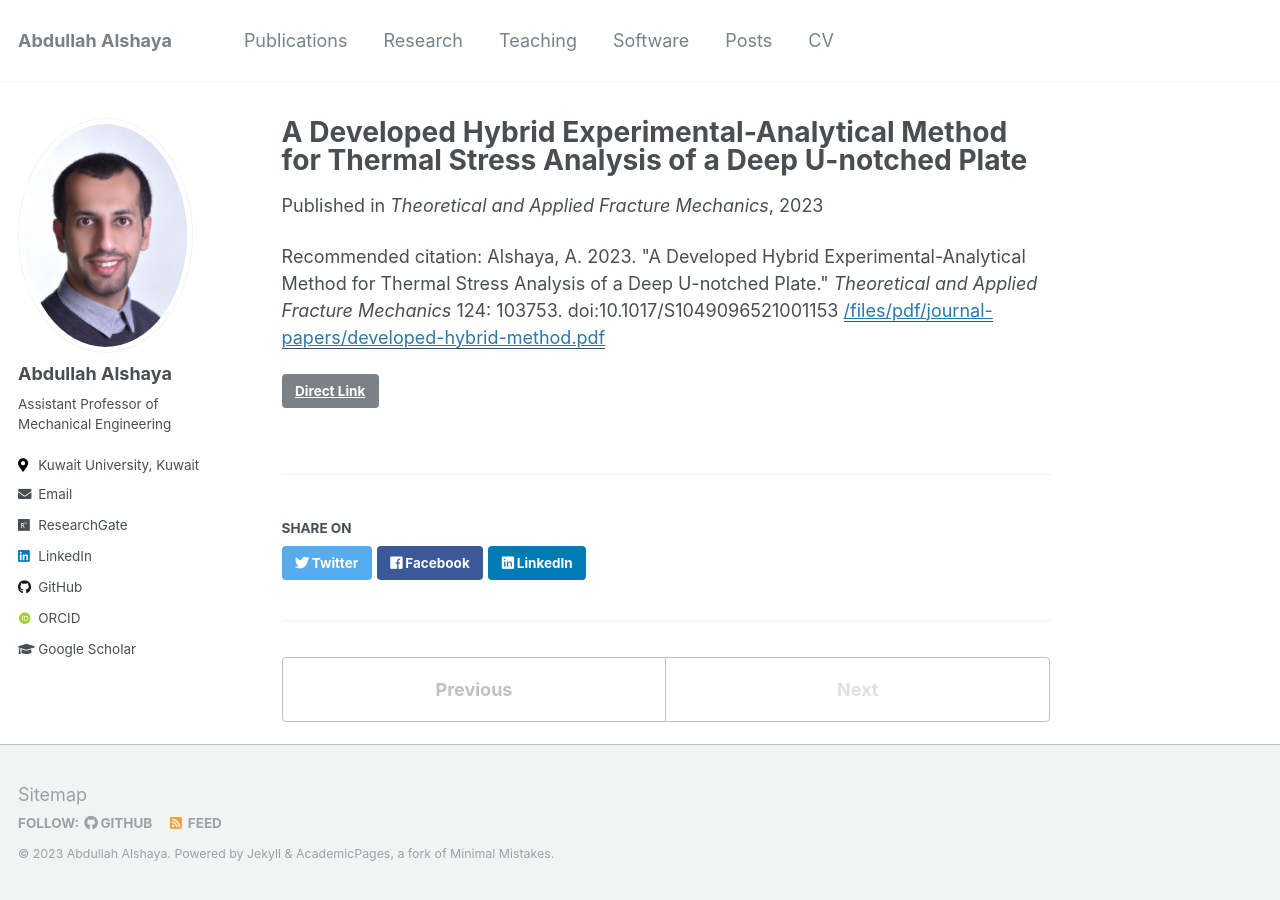
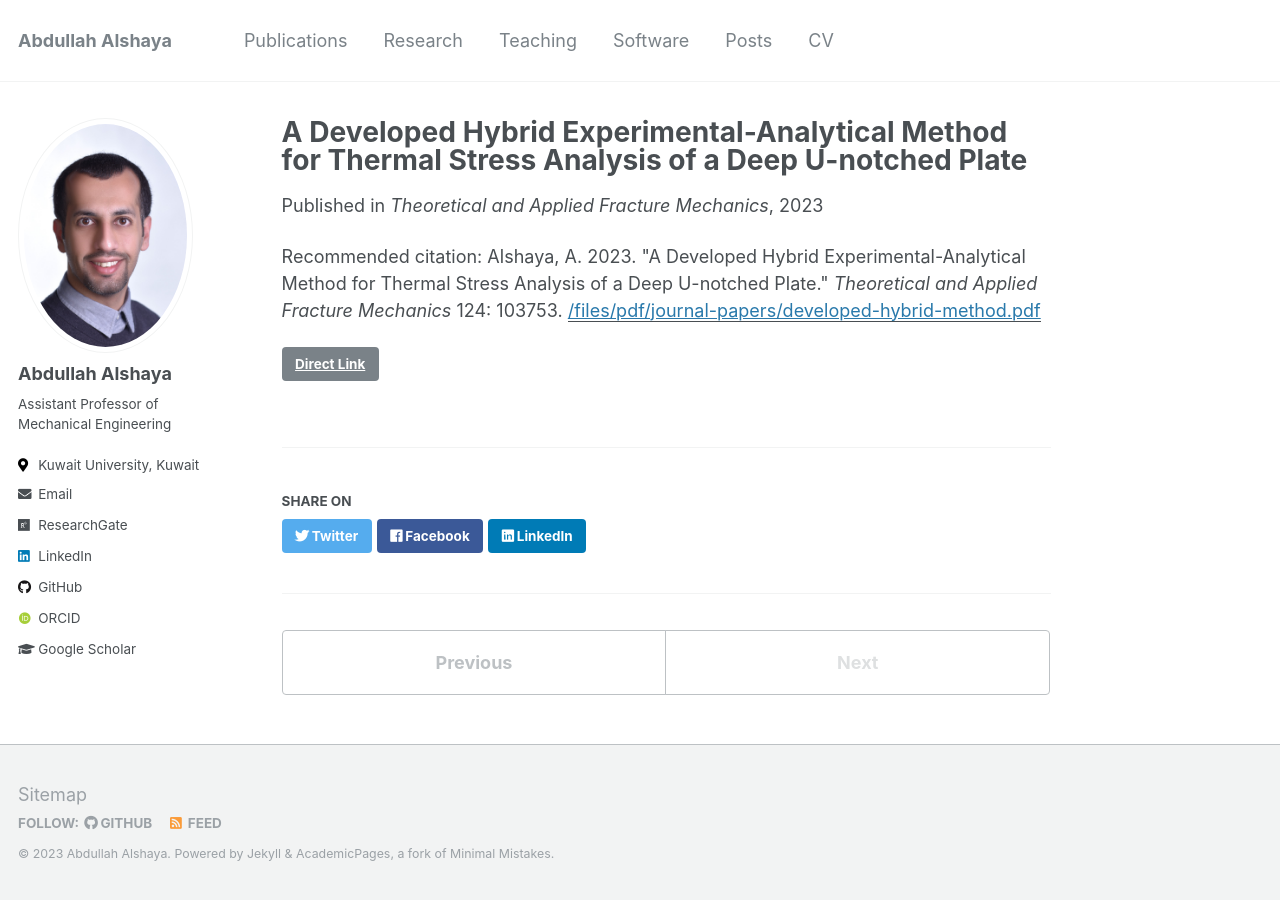
Before and after one commit to abdullah-alshaye/abdullah, a Jekyll site: the page built from _publications/2023-developed-hybrid-method.md, in a window 1280 px wide. Built offline with Jekyll 4.4.1, drawn with Linux system fonts in a browser that asks for light colours; some web fonts are replaced.

```diff
--- a/_publications/2022-teaching-programming.md
+++ b/_publications/2023-developed-hybrid-method.md
@@ -6,5 +6,5 @@
 venue: 'Theoretical and Applied Fracture Mechanics'
 paperurl: '/files/pdf/journal-papers/developed-hybrid-method.pdf'
 link: 'https://www.sciencedirect.com/science/article/abs/pii/S0167844223000058'
-citation: 'Alshaya, A. 2023. &quot;A Developed Hybrid Experimental-Analytical Method for Thermal Stress Analysis of a Deep U-notched Plate.&quot; <i>Theoretical and Applied Fracture Mechanics</i> 124: 103753. doi:10.1017/S1049096521001153'
+citation: 'Alshaya, A. 2023. &quot;A Developed Hybrid Experimental-Analytical Method for Thermal Stress Analysis of a Deep U-notched Plate.&quot; <i>Theoretical and Applied Fracture Mechanics</i> 124: 103753.'
 ---
```
